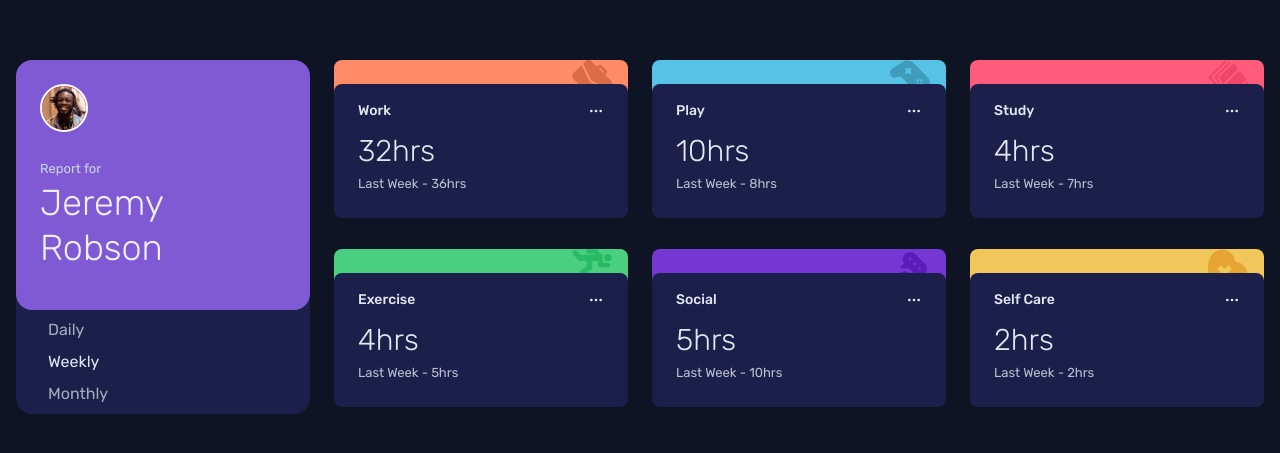
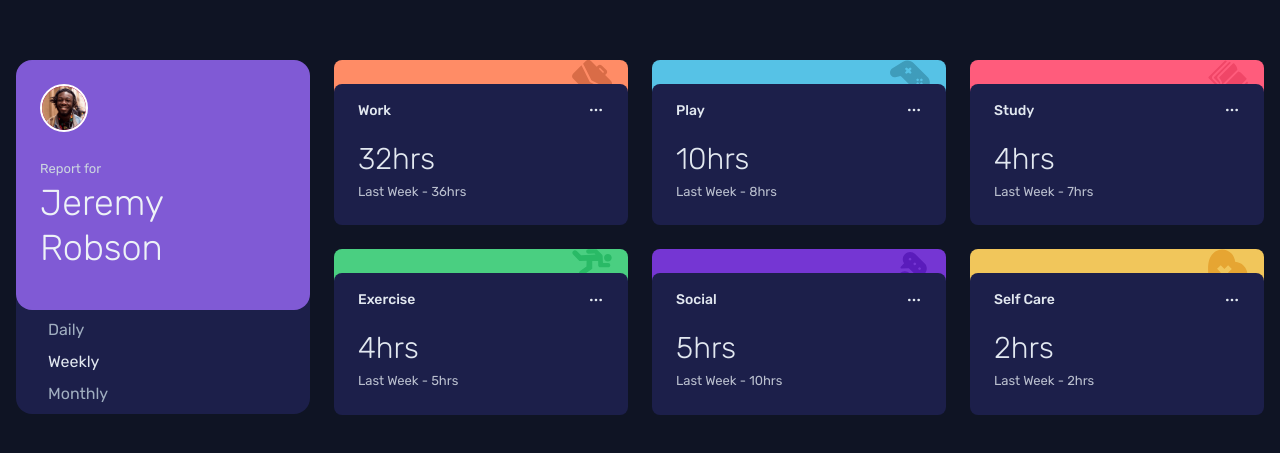
Before and after one commit to rahulkhimsuriya/frontendmentor-time-tracking-dashboard, a React (Create React App) app: page / in a window 1280 px wide. Shown: the part 163-616 px from the top of the page. Built offline with nearby package versions, Linux system fonts and the light colour scheme.

Commit message:
change margin

```diff
--- a/src/StatCard.js
+++ b/src/StatCard.js
@@ -68,7 +68,7 @@ const StatCard = ({ title, timeframe, statHeader }) => {
             justifyContent={{ base: 'space-between', lg: 'flex-start' }}
           >
             <StatNumber
-              marginTop="2"
+              marginTop="4"
               fontSize={{ base: 'x-large', lg: '3xl' }}
               fontWeight="light"
             >
```
